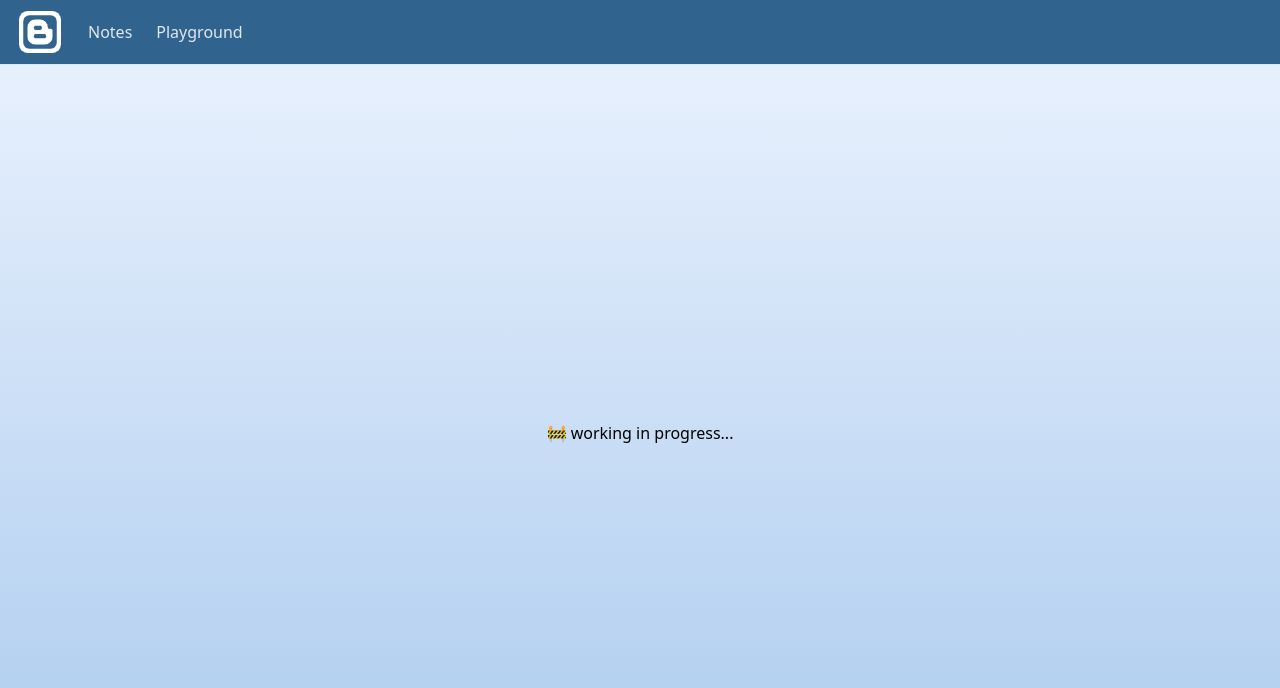
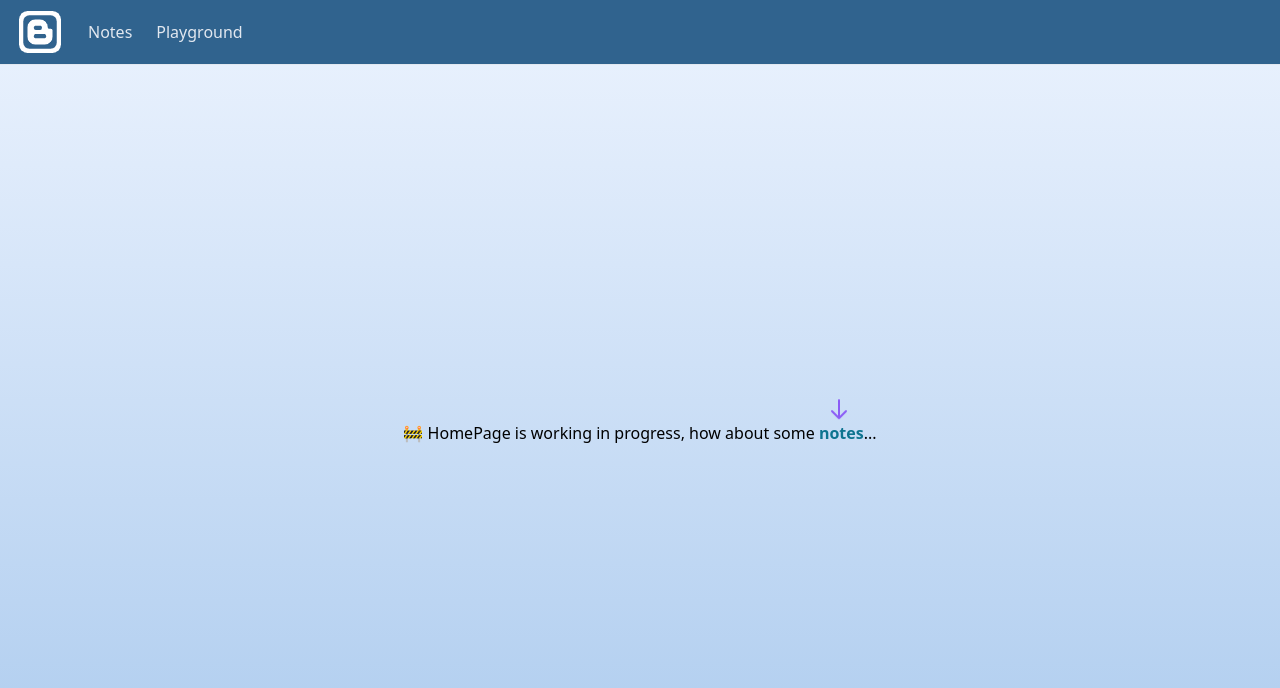
Before and after one commit to tsunemori-akane/my-blog, a Next.js app: page / in a window 1280 px wide. Shown: the top 688 px of the page. Built offline with nearby package versions, Linux system fonts and the light colour scheme.

Commit message:
update posts

```diff
--- a/pages/index.tsx
+++ b/pages/index.tsx
@@ -1,6 +1,7 @@
 import Head from 'next/head'
 import { Inter } from '@next/font/google'
 //import styles from '../styles/Home.module.css'
+import Link from 'next/link'
 
 const inter = Inter({ subsets: ['latin'] })
 
@@ -14,7 +15,16 @@ export default function Home() {
         <link rel="icon" href="/favicon.ico" />
       </Head>
       <div className="flex-1 flex bg-gradient-to-t from-[#accbee] to-[#e7f0fd] justify-center items-center" >
-        <span aria-label="roadwork sign">🚧 working in progress...</span>
+        <span aria-label="roadwork sign">🚧 HomePage is working in progress, how about some
+          <Link href="/docs" className='text-cyan-700 font-bold relative'>
+            <span className='absolute -top-6 left-1/2 animate-bounce'>
+              <svg class="-translate-x-2/4 w-6 h-6 text-violet-500" fill="none" stroke-linecap="round" stroke-linejoin="round" stroke-width="2" viewBox="0 0 24 24" stroke="currentColor">
+                <path d="M19 14l-7 7m0 0l-7-7m7 7V3"></path>
+              </svg>
+            </span>
+            &nbsp;notes
+          </Link>
+        ...</span>
       </div>
     </>
   )
```
Also changed, not shown: appConfigs/noteroutes.ts (+16 -0 lines), 3 other files (tests, documents, lock files or other folders).
